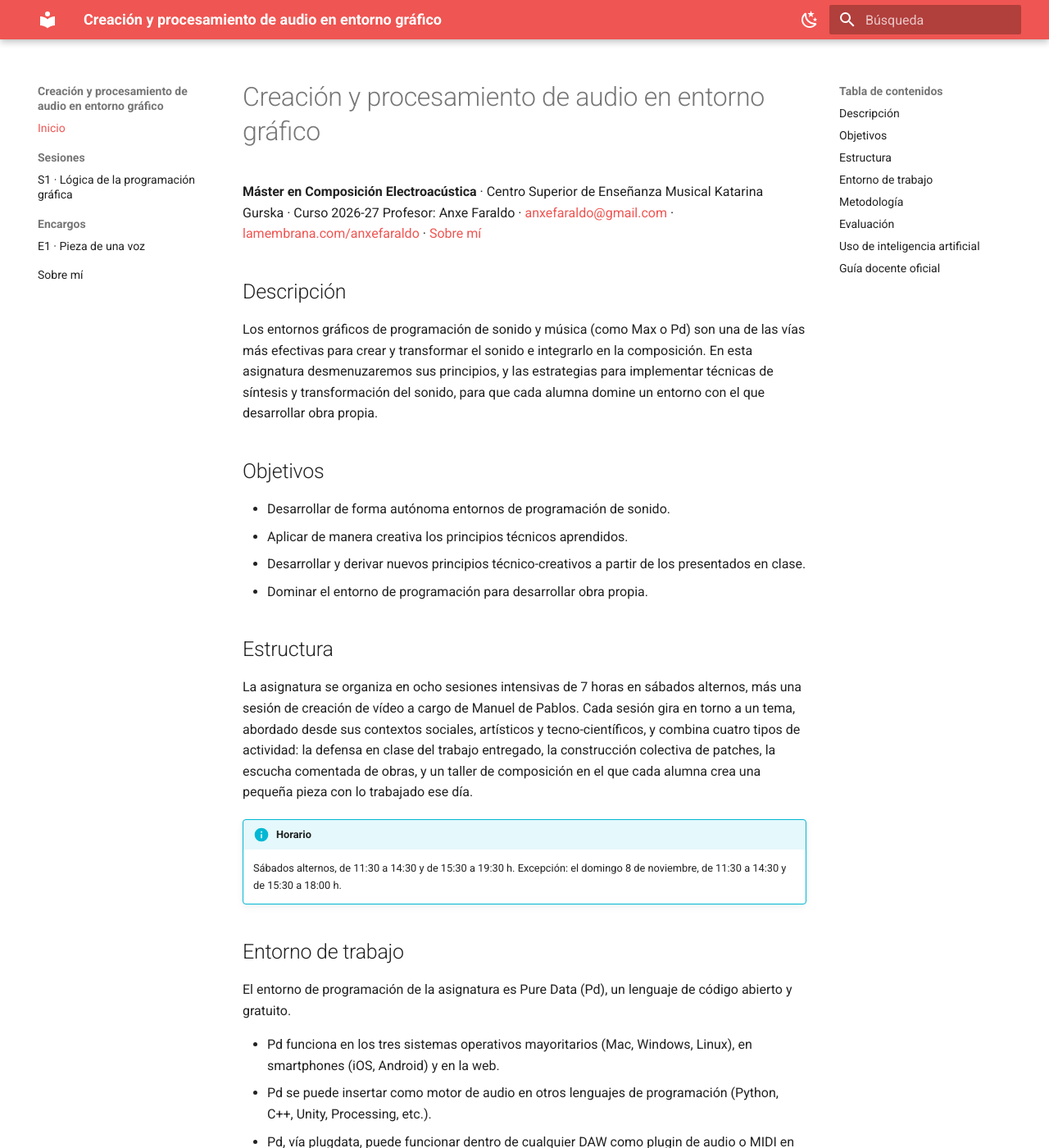
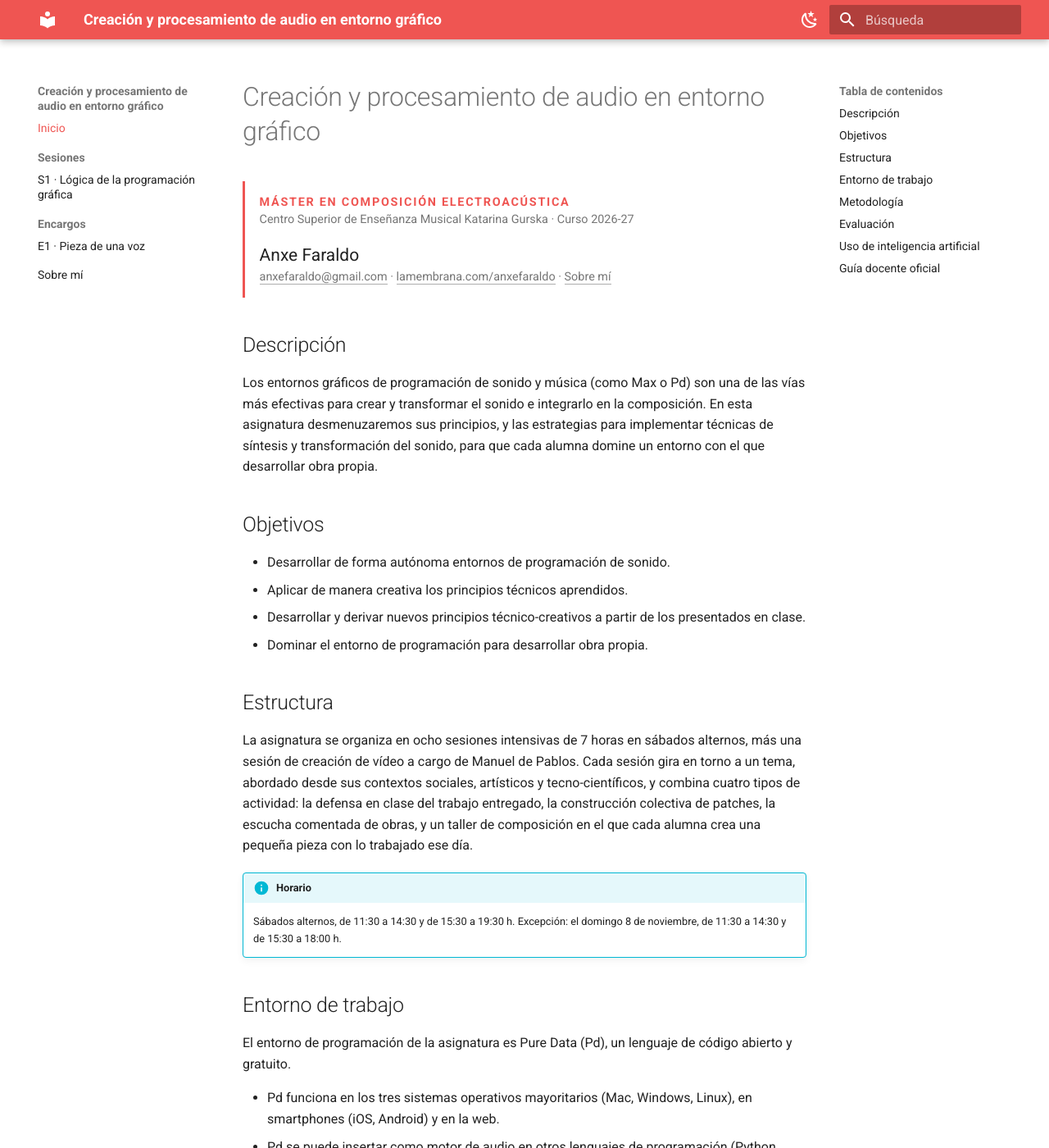
Before and after one commit to anxefaraldo/peg-curso, an MkDocs documentation site: the page built from docs/index.md, in a window 1280 px wide and 1400 px high. Shown: the whole window at 82% size. Built offline with MkDocs 1.6.1 and Material for MkDocs 9.7.7, drawn with Linux system fonts in a browser that asks for light colours.

Commit message:
Cabecera de la página principal en bloque diferenciado
Co-Authored-By: Claude Opus 5.5 <noreply@anthropic.com>
Claude-Session: https://claude.ai/code/session_015mDvKK1qjs5Gp2UVjyJiVR

```diff
--- a/docs/index.md
+++ b/docs/index.md
@@ -1,7 +1,11 @@
 # Creación y procesamiento de audio en entorno gráfico
 
-**Máster en Composición Electroacústica** · Centro Superior de Enseñanza Musical Katarina Gurska · Curso 2026-27
-Profesor: Anxe Faraldo · [anxefaraldo@gmail.com](mailto:anxefaraldo@gmail.com) · [lamembrana.com/anxefaraldo](https://lamembrana.com/anxefaraldo) · [Sobre mí](sobre-mi.md)
+<div class="cabecera" markdown>
+<p class="cab-master">Máster en Composición Electroacústica</p>
+<p class="cab-centro">Centro Superior de Enseñanza Musical Katarina Gurska · Curso 2026-27</p>
+<p class="cab-profe">Anxe Faraldo</p>
+<p class="cab-contacto" markdown="span">[anxefaraldo@gmail.com](mailto:anxefaraldo@gmail.com) · [lamembrana.com/anxefaraldo](https://lamembrana.com/anxefaraldo) · [Sobre mí](sobre-mi.md)</p>
+</div>
 
 ## Descripción
 
--- a/docs/stylesheets/extra.css
+++ b/docs/stylesheets/extra.css
@@ -1 +1,31 @@
 .md-typeset img { display: block; max-width: min(100%, 640px); height: auto; margin: 1em auto 0.3em; }
+
+/* Cabecera de la página principal */
+.md-typeset .cabecera {
+  margin: 0.4em 0 2.2em;
+  padding: 0.9em 0 0.9em 1.1em;
+  border-left: 3px solid var(--md-primary-fg-color);
+}
+.md-typeset .cabecera p { margin: 0; line-height: 1.5; }
+.md-typeset .cab-master {
+  font-size: 0.72rem;
+  font-weight: 600;
+  letter-spacing: 0.12em;
+  text-transform: uppercase;
+  color: var(--md-primary-fg-color);
+}
+.md-typeset .cab-centro {
+  font-size: 0.72rem;
+  color: var(--md-default-fg-color--light);
+}
+.md-typeset .cab-profe {
+  margin-top: 0.8em !important;
+  font-size: 1.05rem;
+  font-weight: 500;
+}
+.md-typeset .cab-contacto {
+  font-size: 0.72rem;
+  color: var(--md-default-fg-color--light);
+}
+.md-typeset .cab-contacto a { color: inherit; border-bottom: 1px solid var(--md-default-fg-color--lighter); }
+.md-typeset .cab-contacto a:hover { color: var(--md-accent-fg-color); }
--- a/mkdocs.yml
+++ b/mkdocs.yml
@@ -22,6 +22,7 @@ theme:
 markdown_extensions:
   - admonition
   - attr_list
+  - md_in_html
   - tables
   - toc: {permalink: true}
   - pymdownx.details
```
